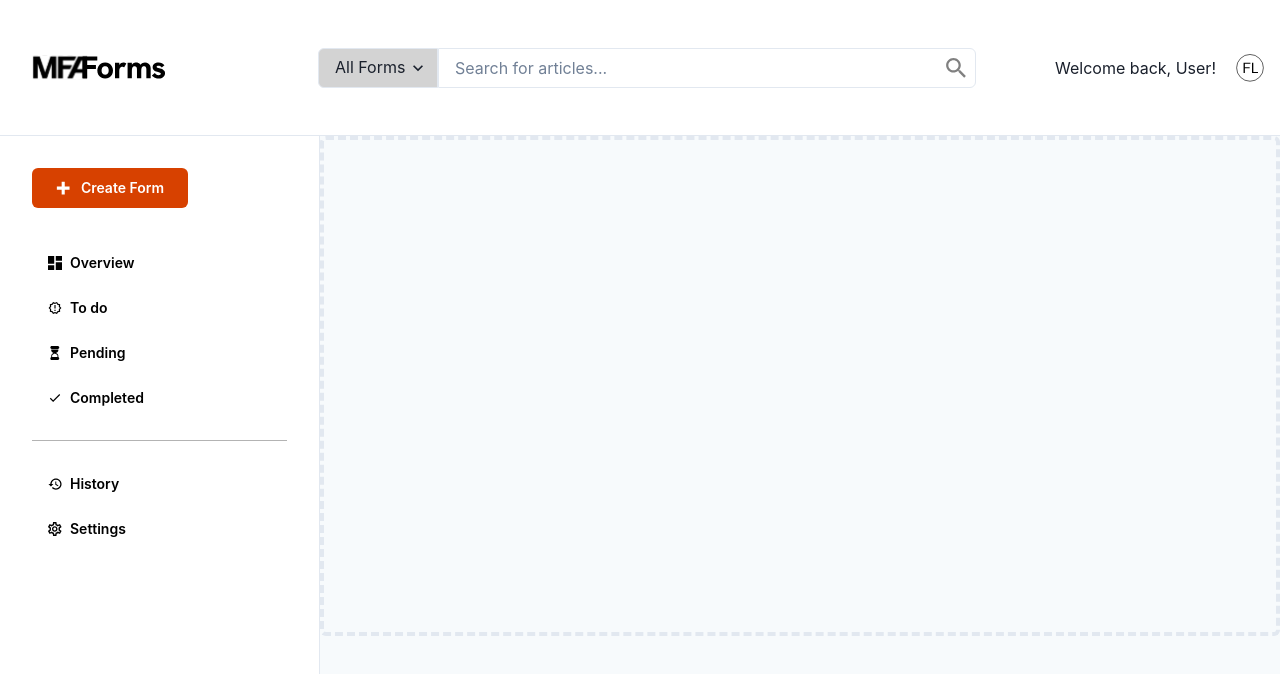
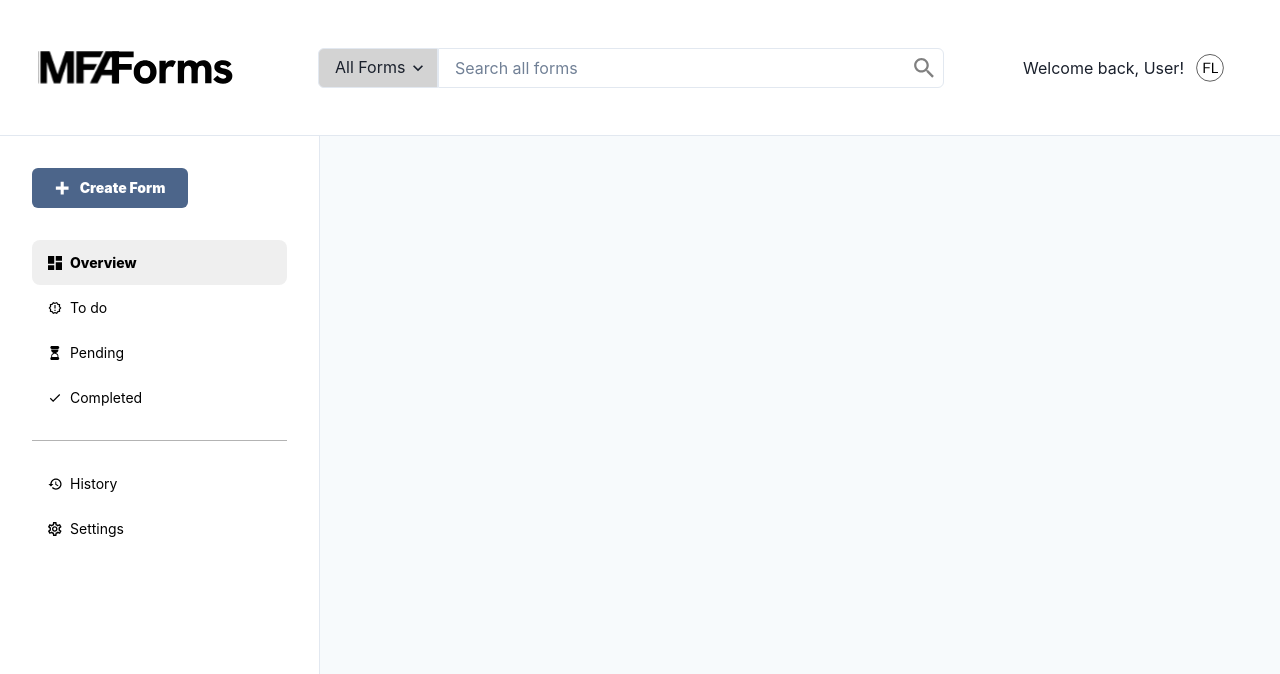
Before and after one commit to sandboxnu/mfa-form-automator, a Next.js app in the folder frontend/: page / in a window 1280 px wide. Shown: the top 674 px of the page. Built offline with nearby package versions, Linux system fonts and the light colour scheme.

Commit message:
put navbar and topbar into seperate files, changed styling in accordance with figma

```diff
--- a/frontend/src/components/Layout.tsx
+++ b/frontend/src/components/Layout.tsx
@@ -1,151 +1,12 @@
-import {
-  CompletedIcon,
-  HistoryIcon,
-  MFALogoIcon,
-  OverViewIcon,
-  PendingIcon,
-  PlusIcon,
-  ProfileIcon,
-  SearchIcon,
-  SettingsIcon,
-  ToDoIcon,
-} from "@/static/icons";
 import {
   Box,
-  Button,
-  Divider,
-  Flex,
-  Hide,
-  IconButton,
-  Input,
-  InputGroup,
-  InputRightElement,
-  Select,
-  Spacer,
-  Text,
 } from "@chakra-ui/react";
 
+import { NavBar } from "./NavBar";
+import { TopBar } from "./TopBar";
+
 // Common layout component for all pages
-
 export const Layout = ({ children }: { children: any }) => {
-  const icons = {
-    overview: <OverViewIcon marginRight="2" />,
-    todo: <ToDoIcon marginRight="2" />,
-    pending: <PendingIcon marginRight="2" />,
-    completed: <CompletedIcon marginRight="2" />,
-    history: <HistoryIcon marginRight="2" />,
-    settings: <SettingsIcon marginRight="2" />,
-  };
-
-  const NavItem = (props: any) => {
-    const { icon, children, ...rest } = props;
-    return (
-      <Box px="8">
-        <Flex
-          align="center"
-          px="4"
-          pl="4"
-          py="3"
-          rounded="8px"
-          cursor="pointer"
-          color="inherit"
-          _dark={{
-            color: "gray.400",
-          }}
-          _hover={{
-            bg: "#FFDCCC",
-            color: "gray.900",
-          }}
-          role="group"
-          fontWeight="semibold"
-          transition=".15s ease"
-          {...rest}
-        >
-          {icons[icon as keyof typeof icons]}
-          {children}
-        </Flex>
-      </Box>
-    );
-  };
-
-  const SidebarContent = (props: any) => (
-    <Box
-      as="nav"
-      pos="fixed"
-      top="136"
-      left="0"
-      zIndex="sticky"
-      h="full"
-      pb="10"
-      overflowX="hidden"
-      overflowY="auto"
-      bg="white"
-      _dark={{
-        bg: "gray.800",
-      }}
-      border
-      color="inherit"
-      borderRightWidth="1px"
-      w="80"
-      {...props}
-    >
-      <Flex
-        direction="column"
-        as="nav"
-        fontSize="sm"
-        color="black"
-        aria-label="Main Navigation"
-      >
-        <Flex
-          align="center"
-          px="4"
-          pl="8"
-          py="3"
-          cursor="pointer"
-          color="inherit"
-          _dark={{
-            color: "gray.400",
-          }}
-          role="group"
-          fontWeight="semibold"
-          transition=".15s ease"
-        >
-          <Button
-            marginY="5"
-            // marginBottom="5"
-            height="40px"
-            width="156px"
-            justifyContent="center"
-            bg="#D74100"
-            textColor="white"
-            textAlign="center"
-            fontSize="sm"
-            _hover={{
-              bg: "gray.100",
-              _dark: {
-                bg: "gray.900",
-              },
-              color: "gray.900",
-            }}
-          >
-            <PlusIcon marginRight={11} />
-            Create Form
-          </Button>
-        </Flex>
-        <NavItem icon="overview">Overview</NavItem>
-        <NavItem icon="todo">To do</NavItem>
-        <NavItem icon="pending">Pending</NavItem>
-        <NavItem icon="completed">Completed</NavItem>
-        <Box px={8}>
-          <Divider mt={"5"} mb={5} borderColor={"gray"} />
-        </Box>
-        <NavItem icon="history">History</NavItem>
-        <NavItem icon="settings">Settings</NavItem>
-        <Spacer minH="30vh" />
-      </Flex>
-    </Box>
-  );
-
   return (
     <Box
       as="section"
@@ -155,71 +16,12 @@ export const Layout = ({ children }: { children: any }) => {
       }}
       minH="100vh"
     >
-      <SidebarContent />
+      <NavBar/>
       <Box>
-        <Flex
-          as="header"
-          align="center"
-          pos="fixed"
-          w="full"
-          px="4"
-          bg="white"
-          _dark={{
-            bg: "gray.800",
-          }}
-          borderBottomWidth="1px"
-          color="inherit"
-          h="136"
-        >
-          <Box minWidth={302}>
-            <Flex px="4" py="5" align="left">
-              <MFALogoIcon height="35" width="35" />
-            </Flex>
-          </Box>
-          <InputGroup
-            display={{
-              md: "flex",
-            }}
-          >
-            <Select
-              minW="120"
-              maxW="120"
-              backgroundColor="lightgrey"
-              borderTopRightRadius="0"
-              borderBottomRightRadius="0"
-            >
-              <option value="all_forms">All Forms</option>
-              <option value="option2">Option 2</option>
-              <option value="option3">Option 3</option>
-            </Select>
-            <Input
-              borderTopLeftRadius="0"
-              borderBottomLeftRadius="0"
-              placeholder="Search for articles..."
-            />
-            <InputRightElement pointerEvents="none">
-              <SearchIcon boxSize="7" color="grey" />
-            </InputRightElement>
-          </InputGroup>
-
-          <Flex align="center" pl="10">
-            <Hide breakpoint="(max-width: 1000px)">
-              <Text minW="200" align="right">
-                Welcome back, User!
-              </Text>
-            </Hide>
-            <IconButton
-              pl="5"
-              aria-label="Visit profile"
-              icon={<ProfileIcon boxSize={7} />}
-              colorScheme="none"
-            />
-          </Flex>
-        </Flex>
+        <TopBar/>
 
         <Box as="main" ml="320" pt="136">
-          {/* Add content here, remove div below  */}
-          <Box borderWidth="4px" borderStyle="dashed" rounded="md" minH="500" />
+          {children}
         </Box>
       </Box>
     </Box>
--- a/frontend/src/components/NavBar.tsx
+++ b/frontend/src/components/NavBar.tsx
@@ -3,15 +3,8 @@ import {
   Button,
   Flex,
   Divider,
-  Popover,
-  PopoverTrigger,
-  PopoverContent,
-  PopoverHeader,
-  PopoverBody,
-  PopoverArrow,
-  PopoverCloseButton,
-  Portal,
-  Link,
+  Spacer,
+  Link
 } from "@chakra-ui/react";
 import {
   OverViewIcon,
@@ -24,103 +17,131 @@ import {
 } from "@/static/icons";
 import { useRouter } from "next/router";
 
-// button abstraction to include the Link and styling
-const StyleButton = ({ children, link }: { children: any; link: string }) => {
+const icons = {
+  overview: <OverViewIcon marginRight="2" />,
+  todo: <ToDoIcon marginRight="2" />,
+  pending: <PendingIcon marginRight="2" />,
+  completed: <CompletedIcon marginRight="2" />,
+  history: <HistoryIcon marginRight="2" />,
+  settings: <SettingsIcon marginRight="2" />,
+};
+
+// navigation item abstraction to include the Link and styling
+const NavItem = ({ children, icon, link } : { children: any, icon: string, link: string}) => {
   const router = useRouter();
   const isActive = router.pathname === link;
+
   return (
-    <>
-      <Link href={link} width="100%">
-        <Button
-          justifyContent="flex-start"
-          bg="transparent"
-          height="44px"
-          width="240px"
-          borderRadius={10}
-          // temporary until I figure out custom color schemes
-          style={{
-            background: isActive ? "#FAFA78" : "white",
+    <Link href={link}>
+      <Box px="8">
+        <Flex
+          align="center"
+          px="4"
+          pl="4"
+          py="3"
+          rounded="8px"
+          cursor="pointer"
+          color="inherit"
+          _dark={{
+            color: "gray.400",
           }}
           _hover={{
-            background: "#EFEFEF !important",
+            bg: "#EFEFEF !important",
+            color: "gray.900",
           }}
-          isActive={isActive}
+          style={{
+            fontWeight: isActive? "800" : "normal"
+          }}
+          bg={isActive ? "#EFEFEF" : "white"}
+          role="group"
+          fontWeight="semibold"
+          transition=".15s ease"
         >
+          {icons[icon as keyof typeof icons]}
           {children}
-        </Button>
+        </Flex>
+      </Box>
     </Link>
-    </>
   );
 };
 
 // Navbar component
-export const NavBar: React.FC = () => {
-  return (
-    <Box position="fixed" top="75" padding={10} w={320} h="100vh" bg="red">
+export const NavBar: React.FC = (props: any) => (
+  <Box
+    as="nav"
+    pos="fixed"
+    top="136"
+    left="0"
+    zIndex="sticky"
+    h="full"
+    pb="10"
+    overflowX="hidden"
+    overflowY="auto"
+    bg="white"
+    _dark={{
+      bg: "gray.800",
+    }}
+    border
+    color="inherit"
+    borderRightWidth="1px"
+    w="80"
+    {...props}
+  >
     <Flex
-        alignItems="flex-start"
-        justify="space-around"
-        flexDirection="column"
+      direction="column"
+      as="nav"
+      fontSize="sm"
+      color="black"
+      aria-label="Main Navigation"
     >
-        <Popover>
-          <PopoverTrigger>
+      <Flex
+        align="center"
+        px="4"
+        pl="8"
+        py="3"
+        cursor="pointer"
+        color="inherit"
+        _dark={{
+          color: "gray.400",
+        }}
+        role="group"
+        fontWeight="semibold"
+        transition=".15s ease"
+      >
         <Button
-              marginBottom="5"
-              height="48px"
-              width="183px"
+          marginY="5"
+          // marginBottom="5"
+          height="40px"
+          width="156px"
           justifyContent="center"
-              bg="#FF5000"
+          bg="#D74100"
           textColor="white"
           textAlign="center"
+          fontSize="sm"
+          backgroundColor="#4C658A"
+          fontWeight="900"
+          _hover={{
+            bg: "gray.100",
+            _dark: {
+              bg: "gray.900",
+            },
+            color: "gray.900",
+          }}
         >
           <PlusIcon marginRight={11} />
           Create Form
         </Button>
-          </PopoverTrigger>
-          <Portal>
-            <PopoverContent w="350px">
-              <PopoverArrow />
-              <PopoverHeader>Select Form</PopoverHeader>
-              <PopoverCloseButton />
-              <PopoverBody>
-                <Button marginRight="2">Form #1</Button>
-                <Button marginRight="2">Form #2</Button>
-                <Button marginRight="2">Form #3</Button>
-              </PopoverBody>
-            </PopoverContent>
-          </Portal>
-        </Popover>
-        <Box>
-          <StyleButton link="/">
-            <OverViewIcon marginRight="2" />
-            Overview
-          </StyleButton>
-          <StyleButton link="/todo">
-            <ToDoIcon marginRight="2" />
-            To do
-          </StyleButton>
-          <StyleButton link="/pending">
-            <PendingIcon marginRight="2" />
-            Pending
-          </StyleButton>
-          <StyleButton link="/completed">
-            <CompletedIcon marginRight="2" />
-            Completed
-          </StyleButton>
+      </Flex>
+      <NavItem icon="overview" link="/">Overview</NavItem>
+      <NavItem icon="todo" link="/todo">To do</NavItem>
+      <NavItem icon="pending" link="/pending">Pending</NavItem>
+      <NavItem icon="completed" link="/completed">Completed</NavItem>
+      <Box px={8}>
         <Divider mt={"5"} mb={5} borderColor={"gray"} />
-          <StyleButton link="/history">
-            <HistoryIcon marginRight="2" />
-            History
-          </StyleButton>
-          <StyleButton link="/settings">
-            <SettingsIcon marginRight="2" />
-            Settings
-          </StyleButton>
       </Box>
-        <Box position="absolute" bottom="75" fontSize={16} paddingBottom={5}>
-          Museum of Fine Arts, Boston
-        </Box>
+      <NavItem icon="history" link="/history">History</NavItem>
+      <NavItem icon="settings" link="/settings">Settings</NavItem>
+      <Spacer minH="30vh" />
     </Flex>
   </Box>
 );
-};
--- a/frontend/src/components/TopBar.tsx
+++ b/frontend/src/components/TopBar.tsx
@@ -2,23 +2,41 @@ import { MFALogoIcon, ProfileIcon, SearchIcon } from "@/static/icons";
 import {
   Box,
   Hide,
-  HStack,
   IconButton,
   Input,
   InputGroup,
   InputRightElement,
   Select,
-  Spacer,
   Text,
+  Flex
 } from "@chakra-ui/react";
 
 export const TopBar: React.FC = () => {
   return (
-    <Box position="fixed" top="0" padding={10} w="100vw" h="75" bg="blue">
-      <HStack>
-        <MFALogoIcon height="35" width="35" />
-        <Spacer minW={200} />
-        <InputGroup maxW="600">
+    <Flex
+      as="header"
+      align="center"
+      pos="fixed"
+      w="full"
+      px="4"
+      bg="white"
+      _dark={{
+        bg: "gray.800",
+      }}
+      borderBottomWidth="1px"
+      color="inherit"
+      h="136"
+    >
+      <Box minWidth={302}>
+        <Flex px="4" py="5" align="left">
+          <MFALogoIcon height="51px" width="220px" />
+        </Flex>
+      </Box>
+      <InputGroup
+        display={{
+          md: "flex",
+        }}
+      >
         <Select
           minW="120"
           maxW="120"
@@ -30,27 +48,30 @@ export const TopBar: React.FC = () => {
           <option value="option2">Option 2</option>
           <option value="option3">Option 3</option>
         </Select>
+        <Input
+          borderTopLeftRadius="0"
+          borderBottomLeftRadius="0"
+          placeholder="Search all forms"
+        />
         <InputRightElement pointerEvents="none">
           <SearchIcon boxSize="7" color="grey" />
         </InputRightElement>
-          <Input
-            placeholder="Search"
-            borderTopLeftRadius="0"
-            borderBottomLeftRadius="0"
-          />
       </InputGroup>
-        <Spacer />
+
+      <Flex align="center" pl="10">
         <Hide breakpoint="(max-width: 1000px)">
           <Text minW="200" align="right">
             Welcome back, User!
           </Text>
         </Hide>
         <IconButton
+          pl="12px"
+          pr="40px"
           aria-label="Visit profile"
           icon={<ProfileIcon boxSize={7} />}
           colorScheme="none"
         />
-      </HStack>
-    </Box>
+      </Flex>
+    </Flex>
   );
 };
```
Lines whose indentation alone changed are shown as unchanged.
